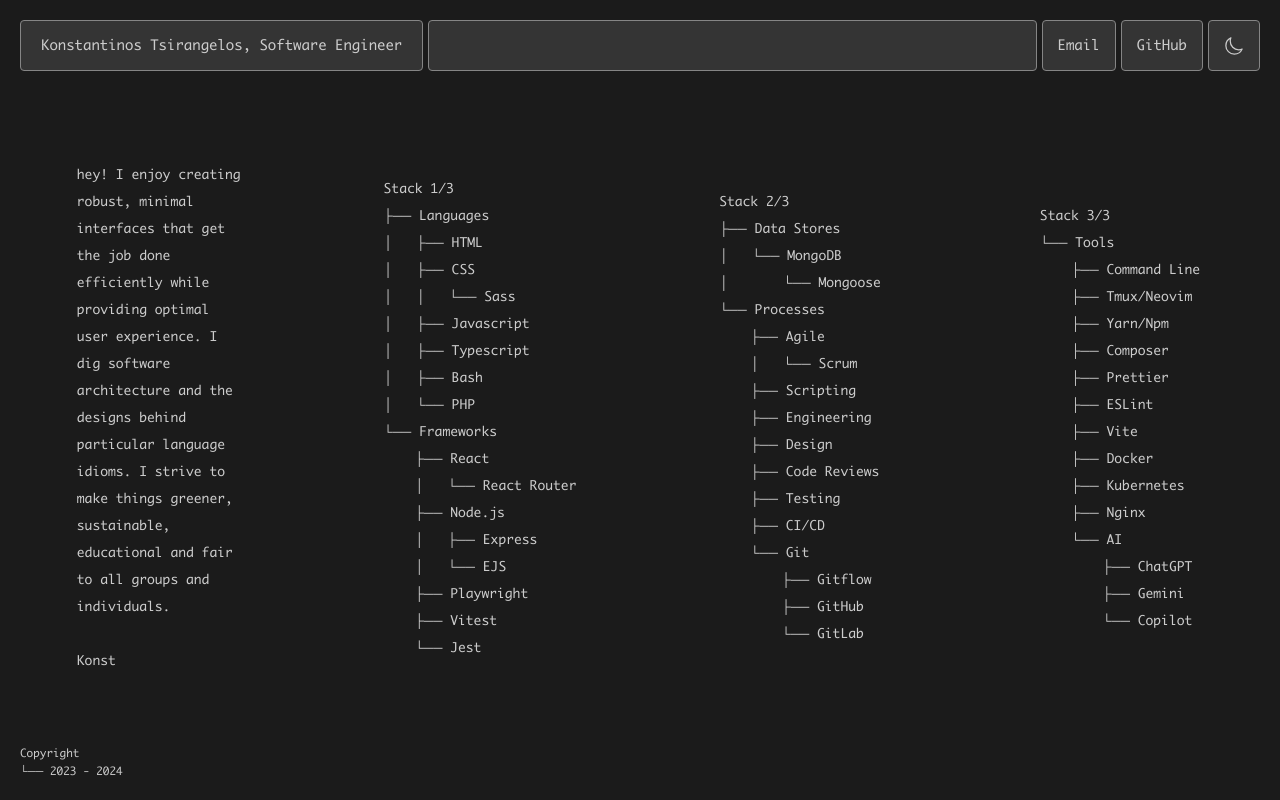
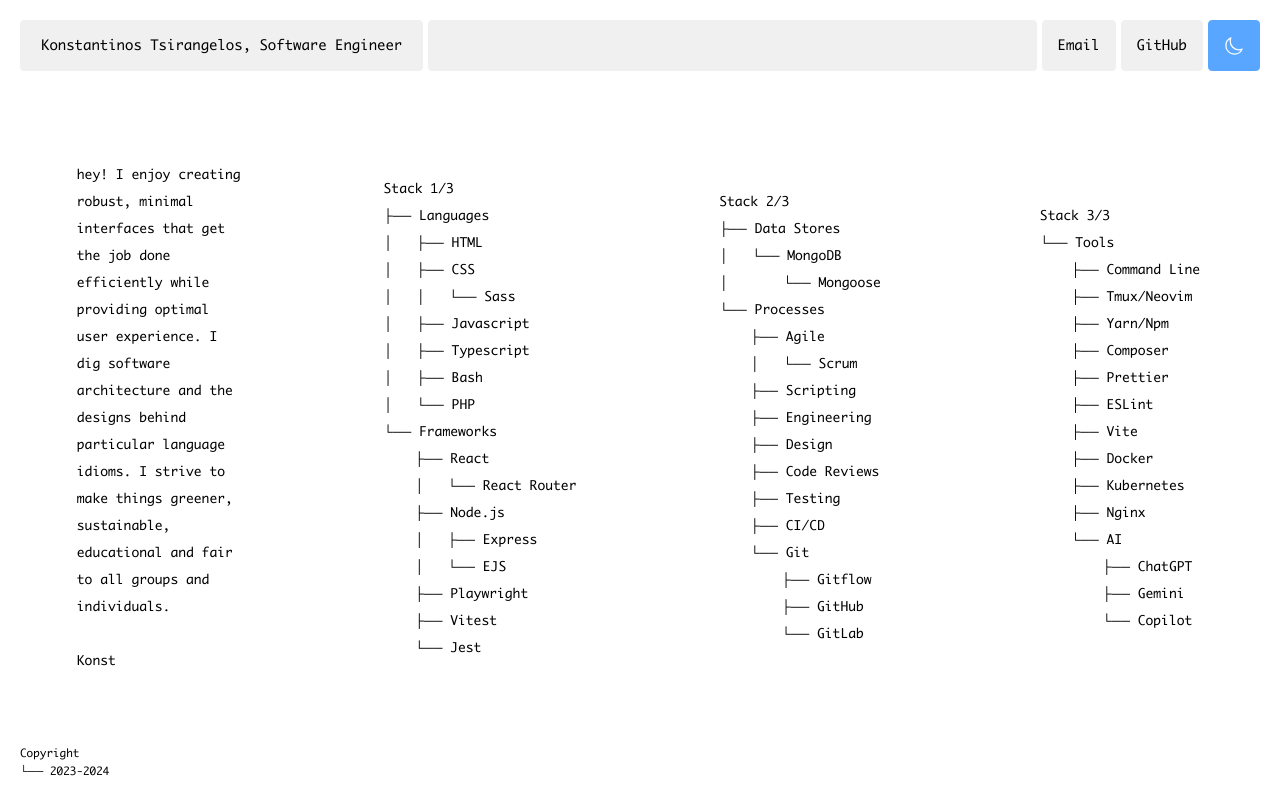
Before and after one commit to ktsirangelos/ktsirangelos.github.io, a React (Vite) app: page / in a window 1280 px wide. Built offline with nearby package versions, Linux system fonts and the light colour scheme.

Commit message:
Configure themes

```diff
--- a/src/footer/Footer.tsx
+++ b/src/footer/Footer.tsx
@@ -4,7 +4,7 @@ import "./Footer.scss";
 
 const footer: TreeNode = {
   Copyright: {
-    "2023 - 2024": null,
+    "2023-2024": null,
   },
 };
 
--- a/src/header/Header.tsx
+++ b/src/header/Header.tsx
@@ -7,6 +7,12 @@ export const Header = () => {
   const [isDarkMode, setIsDarkMode] = useState(true);
 
   const toggleTheme = () => {
+    const root = document.getElementById("root");
+
+    root?.classList.contains("dark-mode")
+      ? root?.classList.remove("dark-mode")
+      : root?.classList.add("dark-mode");
+
     setIsDarkMode(!isDarkMode);
   };
 
--- a/src/scss/_base.scss
+++ b/src/scss/_base.scss
@@ -34,7 +34,7 @@ html {
   }
 }
 
-#root.dark-mode {
+#root {
   --background-color: #ffffff;
   --main-text-color: #000000;
 
@@ -65,7 +65,7 @@ html {
   --footer-color: var(--main-text-color);
 }
 
-#root {
+#root.dark-mode {
   --background-color: #1b1b1b;
   --main-text-color: #cccccc;
 
@@ -79,11 +79,11 @@ html {
   --link-container-border-color: #858585;
   --link-container-border-hover-color: #afa100;
 
-  --theme-button-color: var(--main-text-color);
-  --theme-button-container-color: #343434;
-  --theme-button-container-hover-color: #322f1a;
-  --theme-button-container-border-color: #858585;
-  --theme-button-container-border-hover-color: #afa100;
+  --theme-button-color: white;
+  --theme-button-container-color: #095ebe;
+  --theme-button-container-hover-color: #58a6ff;
+  --theme-button-container-border-color: #095ebe;
+  --theme-button-container-border-hover-color: #58a6ff;
 
   --tree-color: var(--main-text-color);
   --tree-title-color: #6d9eff;
```
